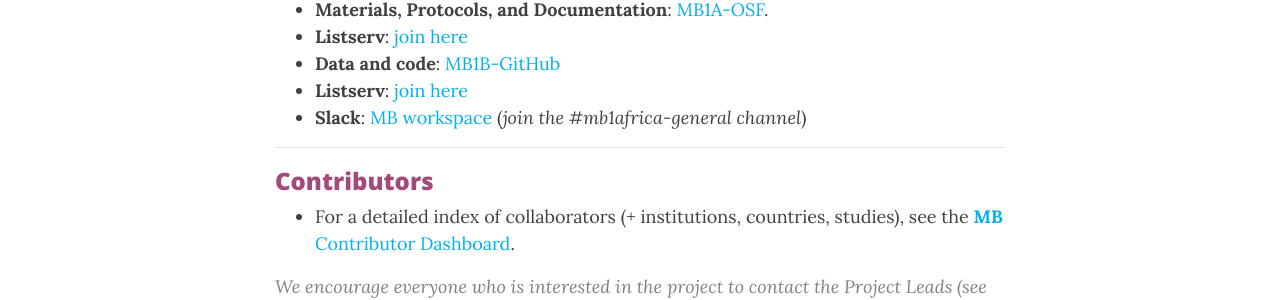
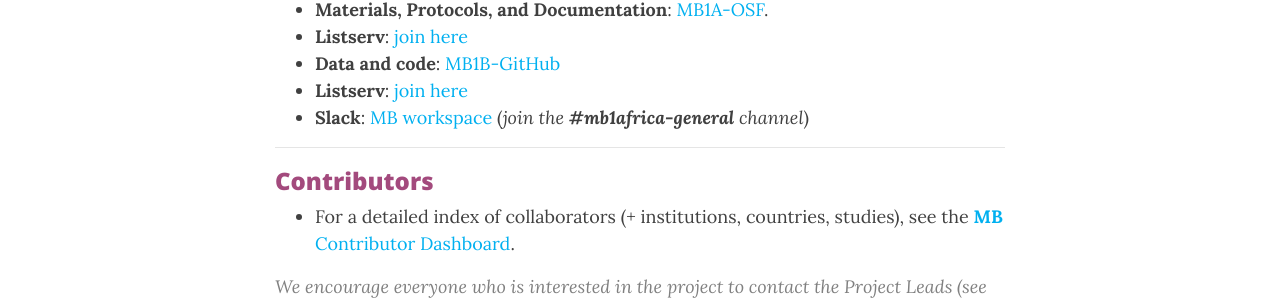
Before and after one commit to manybabies/manybabies.github.io, a Jekyll site: the page built from MB1A.md, in a window 1280 px wide and 900 px high, scrolled down 1303 px. Shown: the part 154-454 px from the top of the window. Built offline with Jekyll 4.4.1, drawn with Linux system fonts in a browser that asks for light colours; nearby versions of some CDN libraries; comment, search, counter and statistics services are not loaded.

Commit message:
Update MB1A.md

```diff
--- a/MB1A.md
+++ b/MB1A.md
@@ -31,7 +31,7 @@
 * **Listserv**: [join here](https://mailman.stanford.edu/mailman/listinfo/manybabies-africa)
 * **Data and code**: [MB1B-GitHub](https://github.com/manybabies/mb1b-analysis-public)
 * **Listserv**: [join here](https://mailman.stanford.edu/mailman/listinfo/manybabies1)
-* **Slack**: [MB workspace](https://join.slack.com/t/manybabies/shared_invite/zt-1frvx4ulh-b7ge7X6DY8Yl4HgBW1xBXQ) (*join the #mb1africa-general channel*)
+* **Slack**: [MB workspace](https://join.slack.com/t/manybabies/shared_invite/zt-1frvx4ulh-b7ge7X6DY8Yl4HgBW1xBXQ) (*join the **#mb1africa-general** channel*)
 
 ***
 ### Contributors
```
